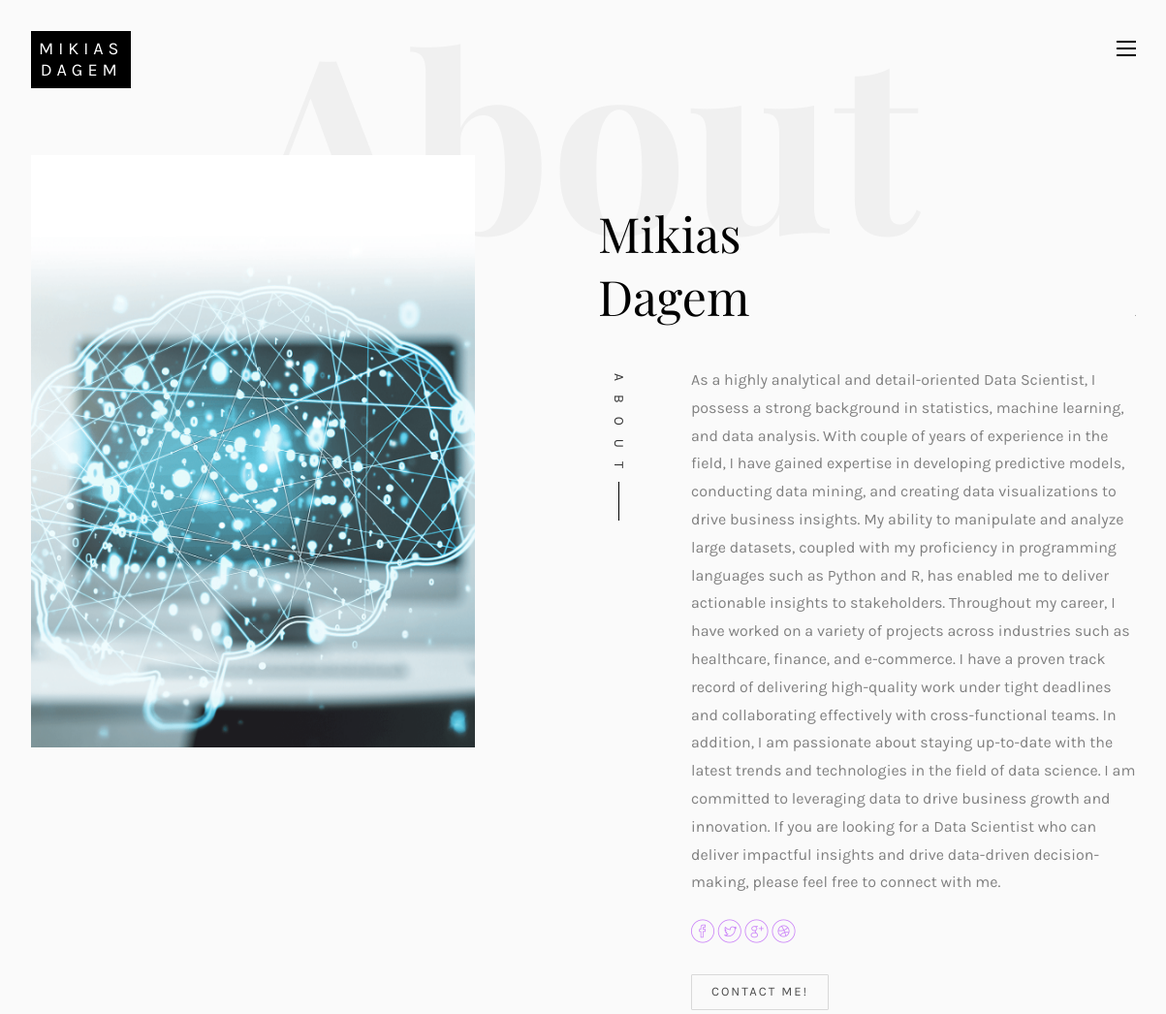
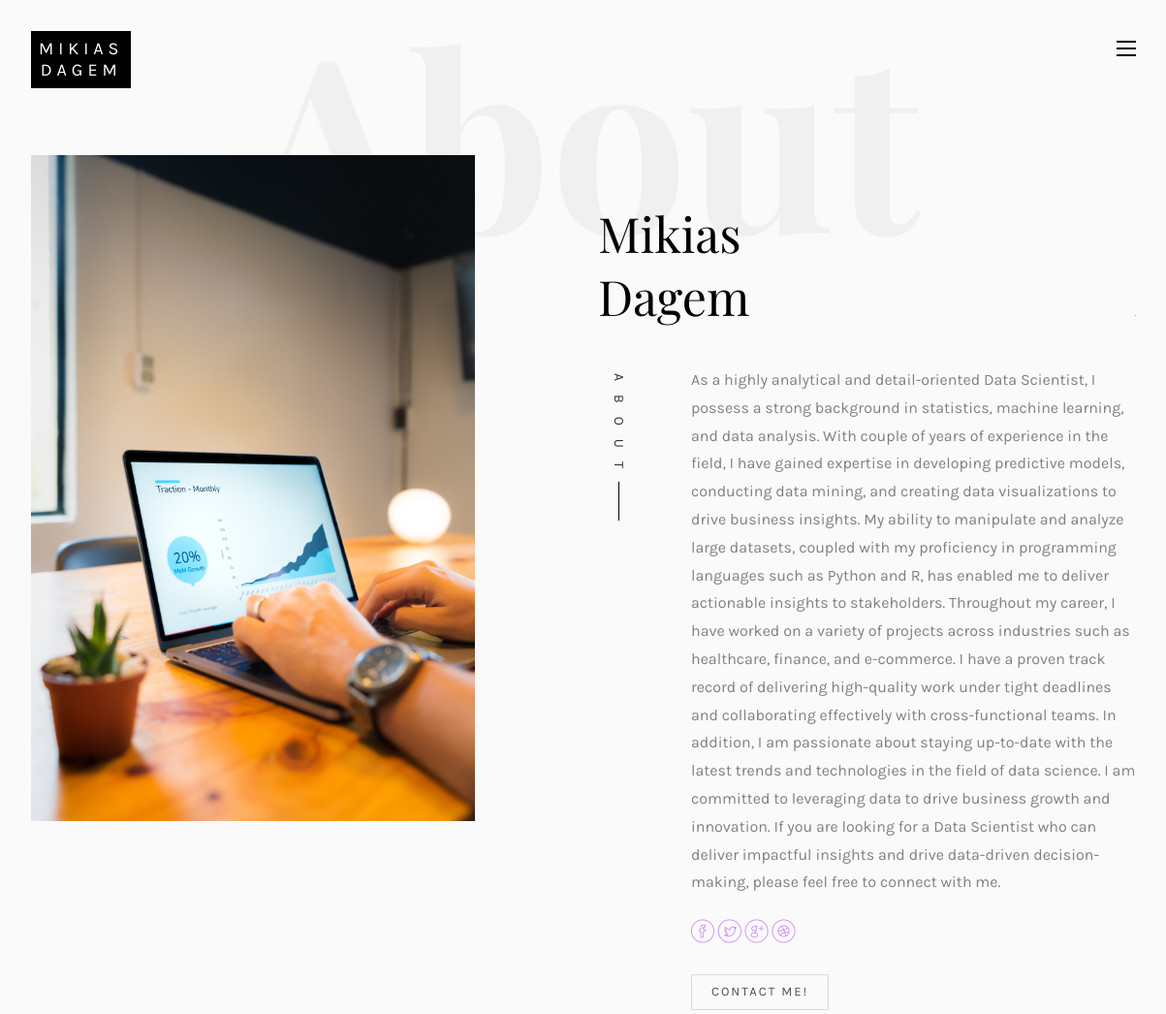
Before and after one commit to Miked1991/md-portfolio, a Flask app: template templates/index.html in a window 1440 px wide. Shown: the top 1046 px of the page at 97% size, without its empty margins (118-1321 px from the left). Run offline with Flask 3, Linux system fonts and the light colour scheme; the template is opened without the code that fills it, so the values that code supplies are empty; some web fonts are replaced.

Commit message:
last commit

```diff
--- a/app.py
+++ b/app.py
@@ -3,7 +3,7 @@ from flask import Flask, render_template
 app = Flask(__name__)
 
 
-@app.route("/index.html")
+@app.route("/")
 def display_home():
   return render_template('index.html')
 
--- a/templates/index.html
+++ b/templates/index.html
@@ -118,7 +118,7 @@
 					<div class="col-md-5 animate-box">
 						<div class="owl-carousel3">
 							<div class="item">
-								<img class="img-responsive about-img" src="static/images/data3.png" alt="html5 bootstrap template by colorlib.com">
+								<img class="img-responsive about-img" src="static/images/second_index.jpg" alt="html5 bootstrap template by colorlib.com">
 							</div>
 							<div class="item">
 								<img class="img-responsive about-img" src="static/images/about banner.jpg" alt="html5 bootstrap template by colorlib.com">
```
Also changed, not shown: static/images/second_index.jpg (added).
